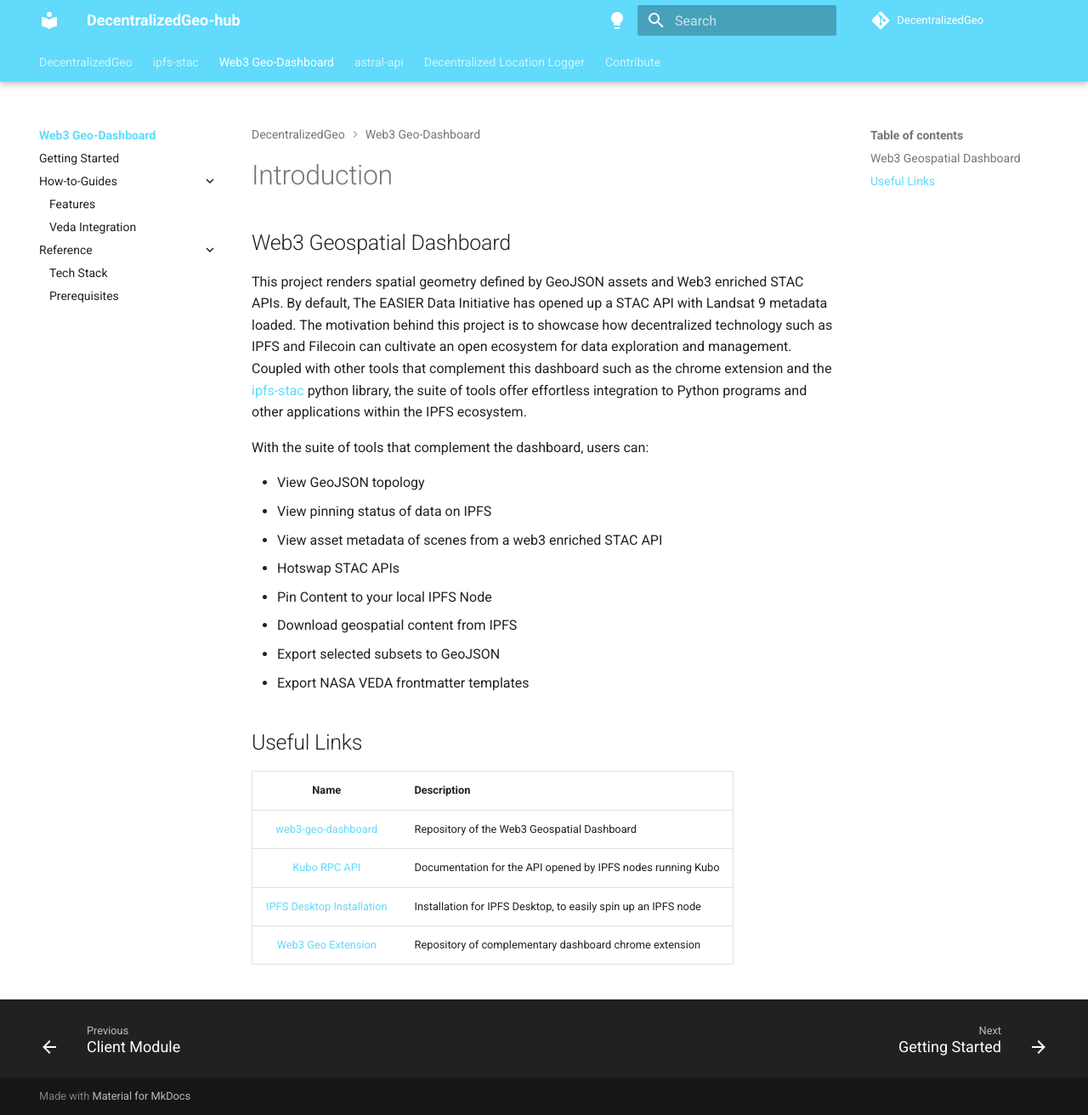
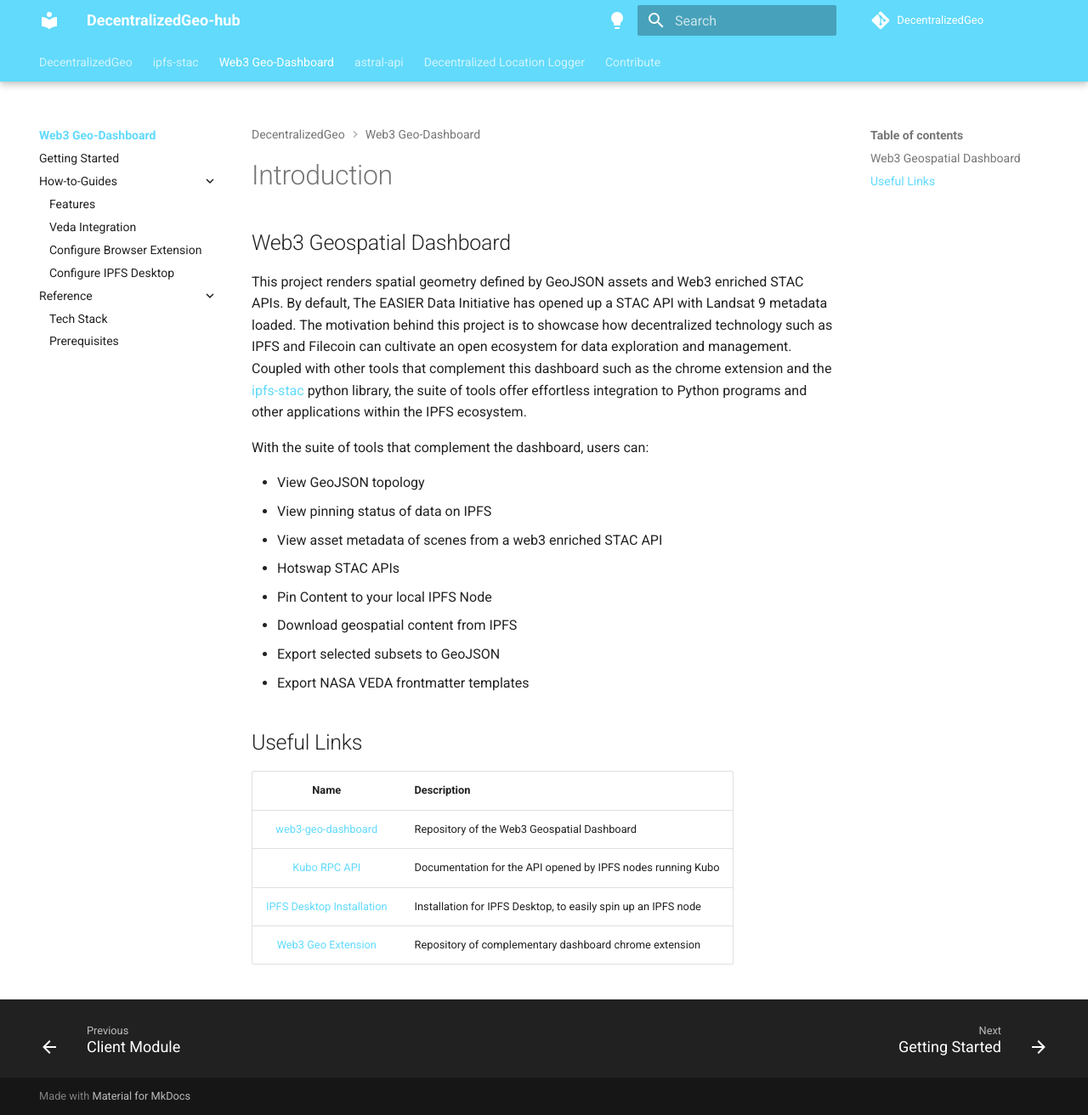
Before and after one commit to DecentralizedGeo/DecentralizedGeo-hub, an MkDocs documentation site: the page built from docs/ecosystem/web3-geospatial-dashboard/index.md, in a window 1280 px wide and 1312 px high. Shown: the whole window at 85% size. Built offline with MkDocs 1.6.1 and Material for MkDocs 9.7.7, drawn with Linux system fonts in a browser that asks for light colours.

Commit message:
Add missing nav link references

```diff
--- a/mkdocs.yaml
+++ b/mkdocs.yaml
@@ -69,6 +69,8 @@
       - How-to-Guides:
           - Features: ./ecosystem/web3-geospatial-dashboard/features.md
           - Veda Integration: ./ecosystem/web3-geospatial-dashboard/veda.md
+          - Configure Browser Extension: ./ecosystem/web3-geospatial-dashboard/how-to-setup-extension.md
+          - Configure IPFS Desktop: ./ecosystem/web3-geospatial-dashboard/how-to-setup-ipfs-desktop.md
       - Reference:
           - Tech Stack: ./ecosystem/web3-geospatial-dashboard/tech-stack.md
           - Prerequisites: ./ecosystem/web3-geospatial-dashboard/prerequisites.md
```
